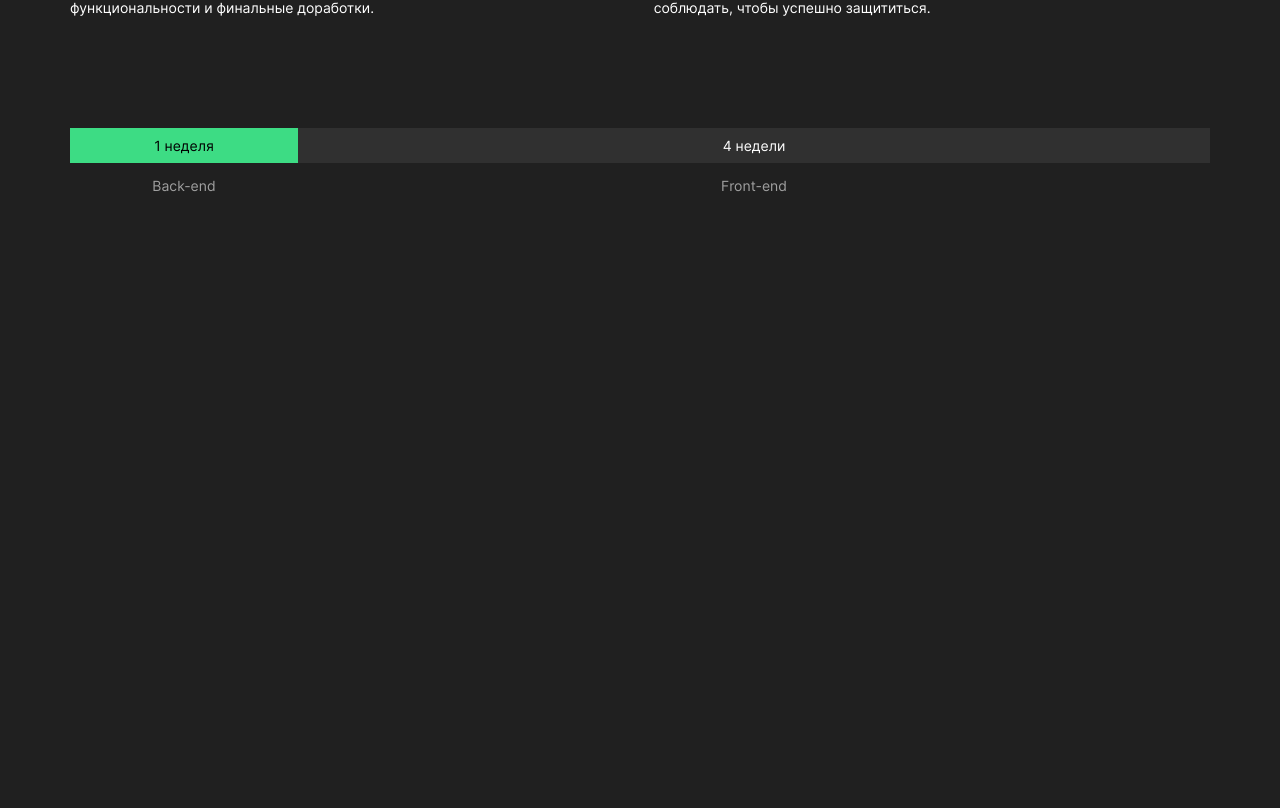
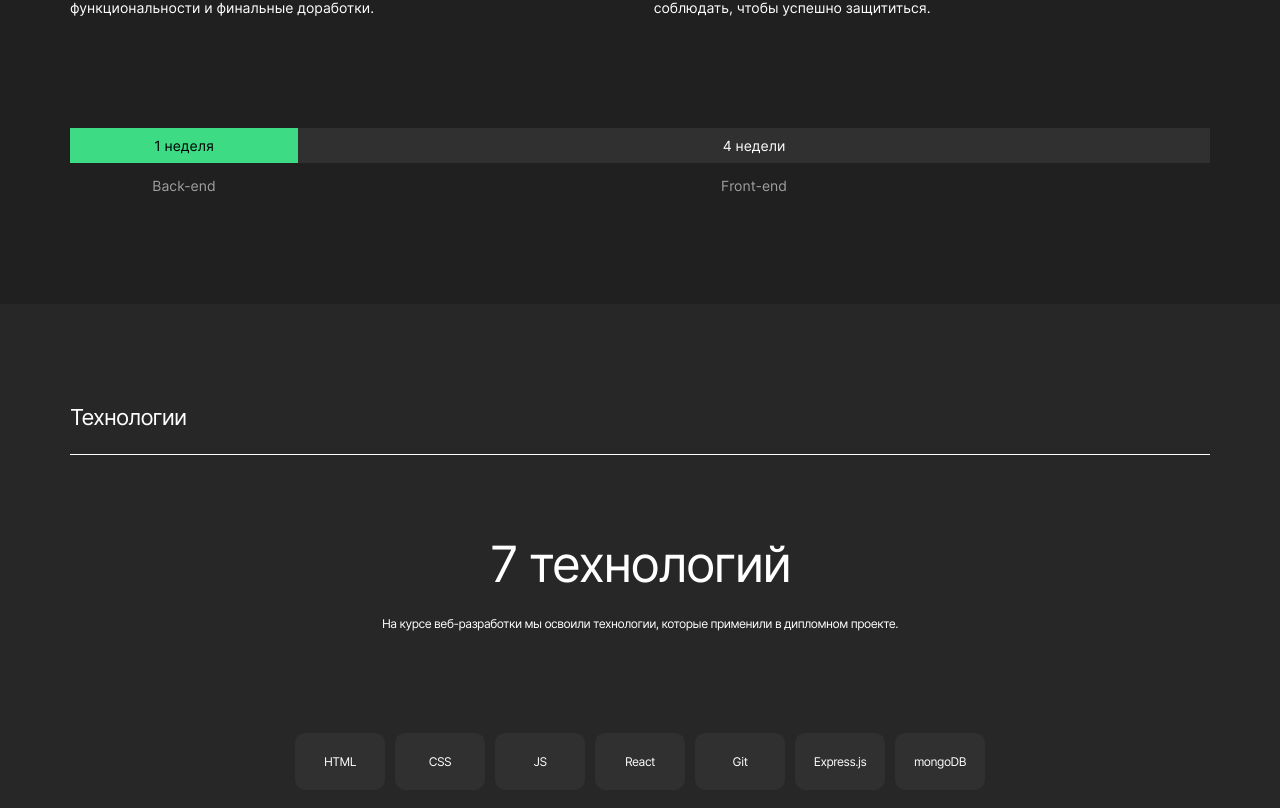
Before and after one commit to romankrivopalov/movies-explorer-frontend, a React (Create React App) app: page / in a window 1280 px wide. Shown: the part 890-1698 px from the top of the page. Before the commit the page ends 1194 px from the top, so only its background shows below. Built offline with nearby package versions, Linux system fonts and the light colour scheme.

Commit message:
create Techno component

```diff
--- a/src/components/Main/Main.js
+++ b/src/components/Main/Main.js
@@ -1,11 +1,13 @@
 import Promo from "./Promo/Promo.js";
 import Project from "./Project/Project.js";
+import Techno from "./Techo/Techno.js";
 
 function Main() {
   return (
     <div>
       <Promo/>
       <Project/>
+      <Techno/>
     </div>
   )
 }
--- /dev/null
+++ b/src/components/Main/Techo/Techno.css
@@ -0,0 +1,86 @@
+.techno {
+  padding: 140px 18px 70px 18px;
+}
+
+.techno__container {
+  width: auto;
+  margin: 0;
+}
+
+.techno__title {
+  margin: 0;
+  padding: 60px 0 0 0;
+  font-size: 30px;
+  line-height: 36px;
+  font-weight: 400;
+  text-align: center;
+  letter-spacing: -0.04em;
+}
+
+.techno__text {
+  margin: 0;
+  padding: 24px 0 0 0;
+  font-size: 11px;
+  line-height: 16px;
+  font-weight: 400;
+  text-align: center;
+  letter-spacing: -0.04em;
+}
+
+.techno__list {
+  margin: 0;
+  padding: 50px 10px 0 10px;
+  display: grid;
+  grid-template-columns: repeat(auto-fit, 84px);
+  justify-content: center;
+  gap: 10px;
+  list-style: none;
+}
+
+.techno__item {
+  padding: 21px 10px;
+  background-color: var(--color-gray);
+  border-radius: 10px;
+  font-size: 12px;
+  line-height: 15px;
+  font-weight: 400;
+  letter-spacing: -0.04em;
+  text-align: center;
+}
+
+@media screen and (min-width: 768px) {
+  .techno {
+    padding: 90px 50px;
+    background-color: var(--color-dark-support);
+  }
+
+  .techno__title {
+    padding: 80px 34px 0 34px;
+    font-size: 50px;
+    line-height: 58px;
+  }
+
+  .techno__text {
+    padding: 22px 104px 0 104px;
+    font-size: 12px;
+    line-height: 18px;
+  }
+}
+
+@media screen and (min-width: 1280px) {
+  .techno {
+    padding: 100px 0;
+  }
+
+  .techno__container {
+    width: 1140px;
+    margin: 0 auto;
+  }
+
+  .techno__list {
+    padding: 100px 0 0 0;
+    grid-template-columns: repeat(auto-fit, 90px);
+    font-size: 14px;
+    line-height: 17px;
+  }
+}
--- /dev/null
+++ b/src/components/Main/Techo/Techno.js
@@ -0,0 +1,42 @@
+import SectionTitle from '../SectionTitle/SectionTitle.js';
+
+function Techno() {
+  return (
+    <section className="techno">
+      <div className="techno__container">
+        <SectionTitle title="Технологии"/>
+        <h3 className="techno__title">
+          7 технологий
+        </h3>
+        <p className="techno__text">
+          На&nbsp;курсе веб-разработки мы&nbsp;освоили технологии, которые применили в&nbsp;дипломном проекте.
+        </p>
+        <ul className="techno__list">
+          <li className="techno__item">
+            HTML
+          </li>
+          <li className="techno__item">
+            CSS
+          </li>
+          <li className="techno__item">
+            JS
+          </li>
+          <li className="techno__item">
+            React
+          </li>
+          <li className="techno__item">
+            Git
+          </li>
+          <li className="techno__item">
+            Express.js
+          </li>
+          <li className="techno__item">
+            mongoDB
+          </li>
+        </ul>
+      </div>
+    </section>
+  )
+}
+
+export default Techno;
--- a/src/index.css
+++ b/src/index.css
@@ -8,5 +8,6 @@
 @import url('./components/Navigation/Navigation.css');
 
 @import url('./components/Main/Promo/Promo.css');
+@import url('./components/Main/SectionTitle/SectionTitle.css');
 @import url('./components/Main/Project/Project.css');
-@import url('./components/Main/SectionTitle/SectionTitle.css');
+@import url('./components/Main/Techo/Techno.css');
```
